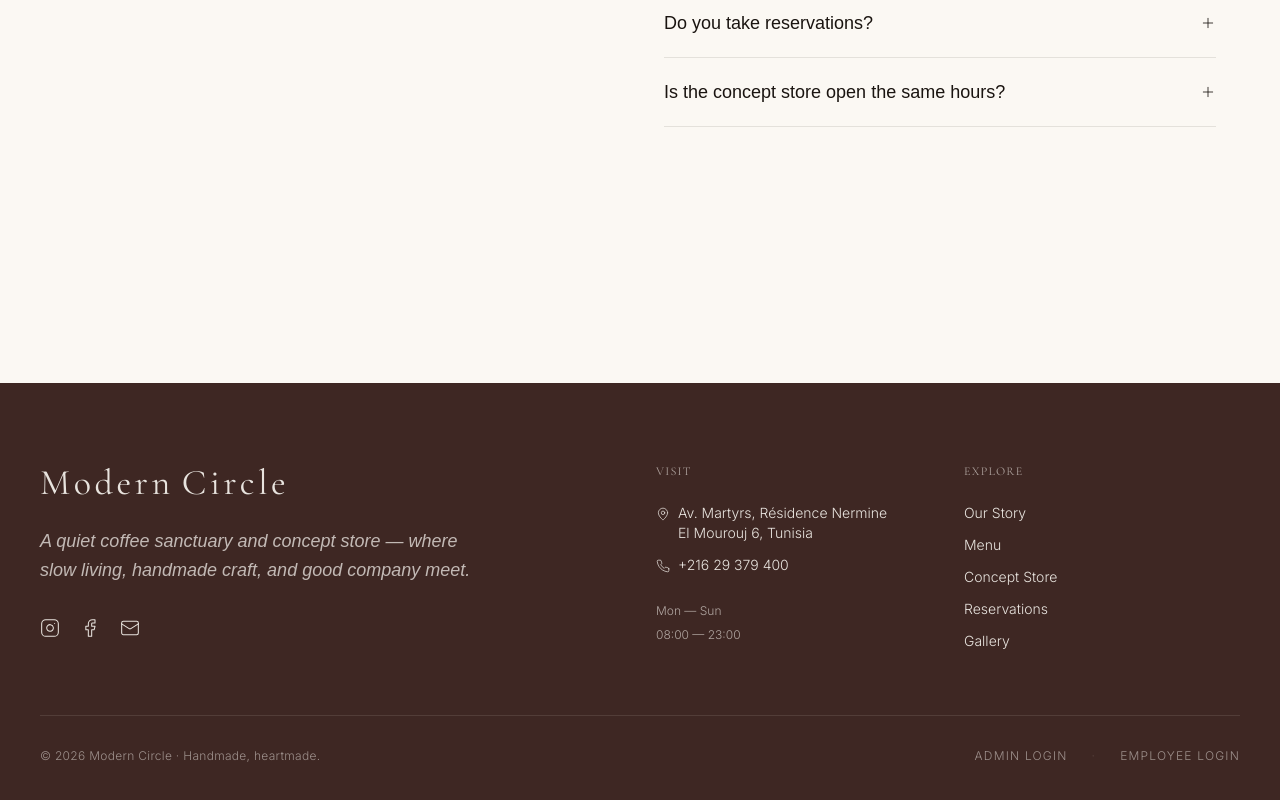
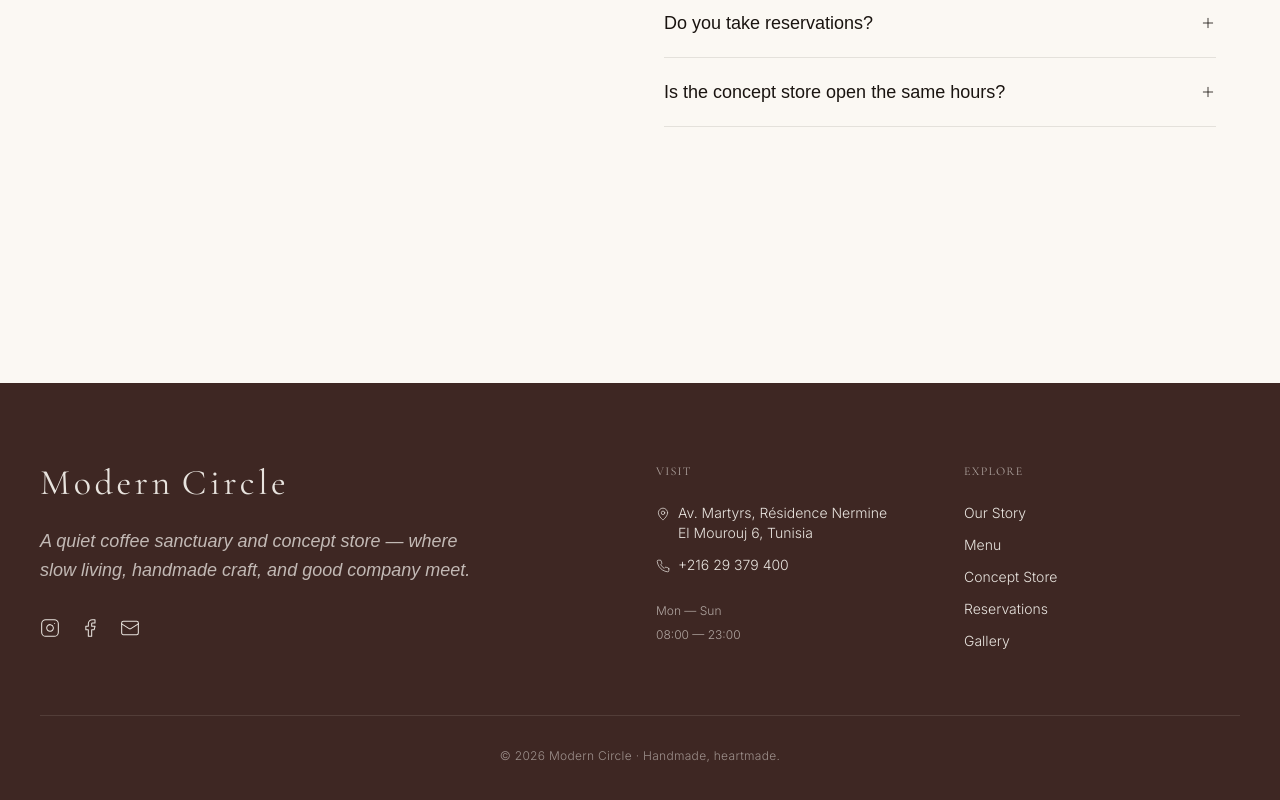
Before and after one commit to ranimmourad/QModernCircle, a Next.js app: page / in a window 1280 px wide. Shown: the part 4936-5736 px from the top of the page. Built offline with nearby package versions, Linux system fonts and the light colour scheme; no server answers; a web font is replaced by a local one.

Commit message:
Remove login links from Footer component
Removed admin and employee login links from the footer.

```diff
--- a/components/Footer.tsx
+++ b/components/Footer.tsx
@@ -106,25 +106,10 @@ export default function Footer() {
         </div>
 
         {/* Bottom strip */}
-        <div className="mt-16 pt-8 border-t border-cream/10 flex flex-col md:flex-row items-center justify-between gap-4">
+        <div className="mt-16 pt-8 border-t border-cream/10 flex items-center justify-center">
           <p className="text-xs font-light text-cream/50 tracking-wide">
             © {new Date().getFullYear()} Modern Circle · Handmade, heartmade.
           </p>
-          <div className="flex items-center gap-6 text-xs font-light text-cream/50 tracking-widest uppercase">
-            <Link
-              href="/admin-login"
-              className="hover:text-terracotta transition-colors"
-            >
-              Admin Login
-            </Link>
-            <span className="opacity-30">·</span>
-            <Link
-              href="/employee-login"
-              className="hover:text-terracotta transition-colors"
-            >
-              Employee Login
-            </Link>
-          </div>
         </div>
       </div>
     </footer>
```
